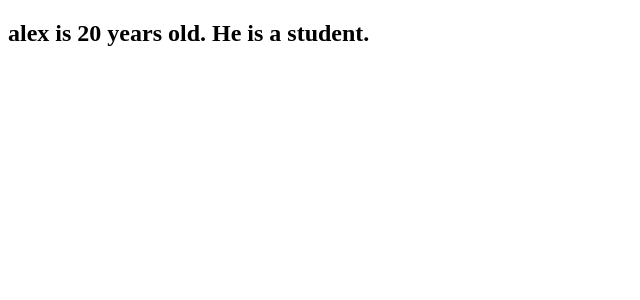
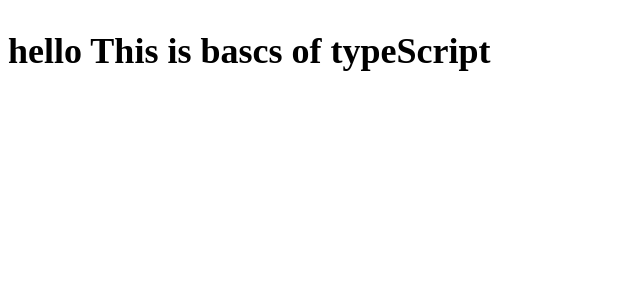
Before and after one commit to Dharmateja69/React-Course, a React (Vite) app in the folder ReactTypeScript/TypeScript-demos/: page / in a window 1280 px wide. Shown: the top 300 px of the page, without its empty margins (0-640 px from the left). Built offline with nearby package versions, Linux system fonts and the light colour scheme.

Commit message:
Children

```diff
--- a/ReactTypeScript/TypeScript-demos/src/App.tsx
+++ b/ReactTypeScript/TypeScript-demos/src/App.tsx
@@ -3,7 +3,9 @@ import User from "./Components/User";
 function App() {
   return (
     <div>
-      <User name="alex" age={20} isStudent={true} />
+      <User>
+        <h2>hello This is bascs of typeScript</h2>
+      </User>
     </div>
   );
 }
--- a/ReactTypeScript/TypeScript-demos/src/Components/User.tsx
+++ b/ReactTypeScript/TypeScript-demos/src/Components/User.tsx
@@ -6,23 +6,17 @@
 //we are defining the type of props here
 //instead we can use interface as well
 interface UserShape {
-  name: string;
-  age: number;
-  isStudent: boolean;
+  children: React.ReactNode;
 }
 
-const User = ({ name, age, isStudent }: UserShape) => {
+const User = ({ children }: UserShape) => {
   //this is the basic difference between the two snippets
   // The error in the snippet below is:
   //Parameter 'props' implicitly has an 'any' type.ts(7006)
   //  because we are not defining the type of props.
   return (
     <div>
-      <h2>
-        {" "}
-        {name} is {age} years old.
-        {isStudent ? " He is a student." : " He is not a student."}
-      </h2>
+      <h2>{children}</h2>
     </div>
   );
 };
```
